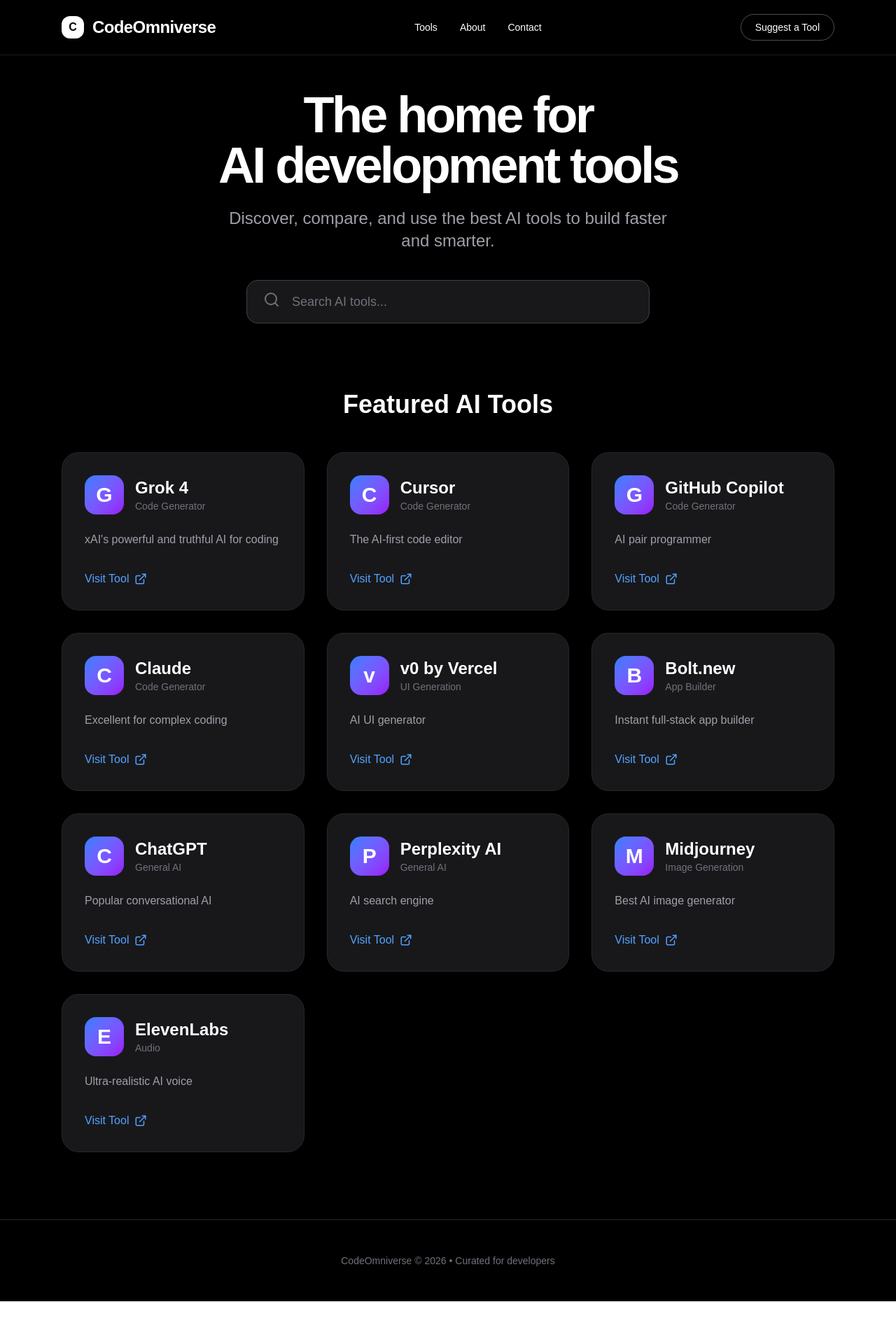
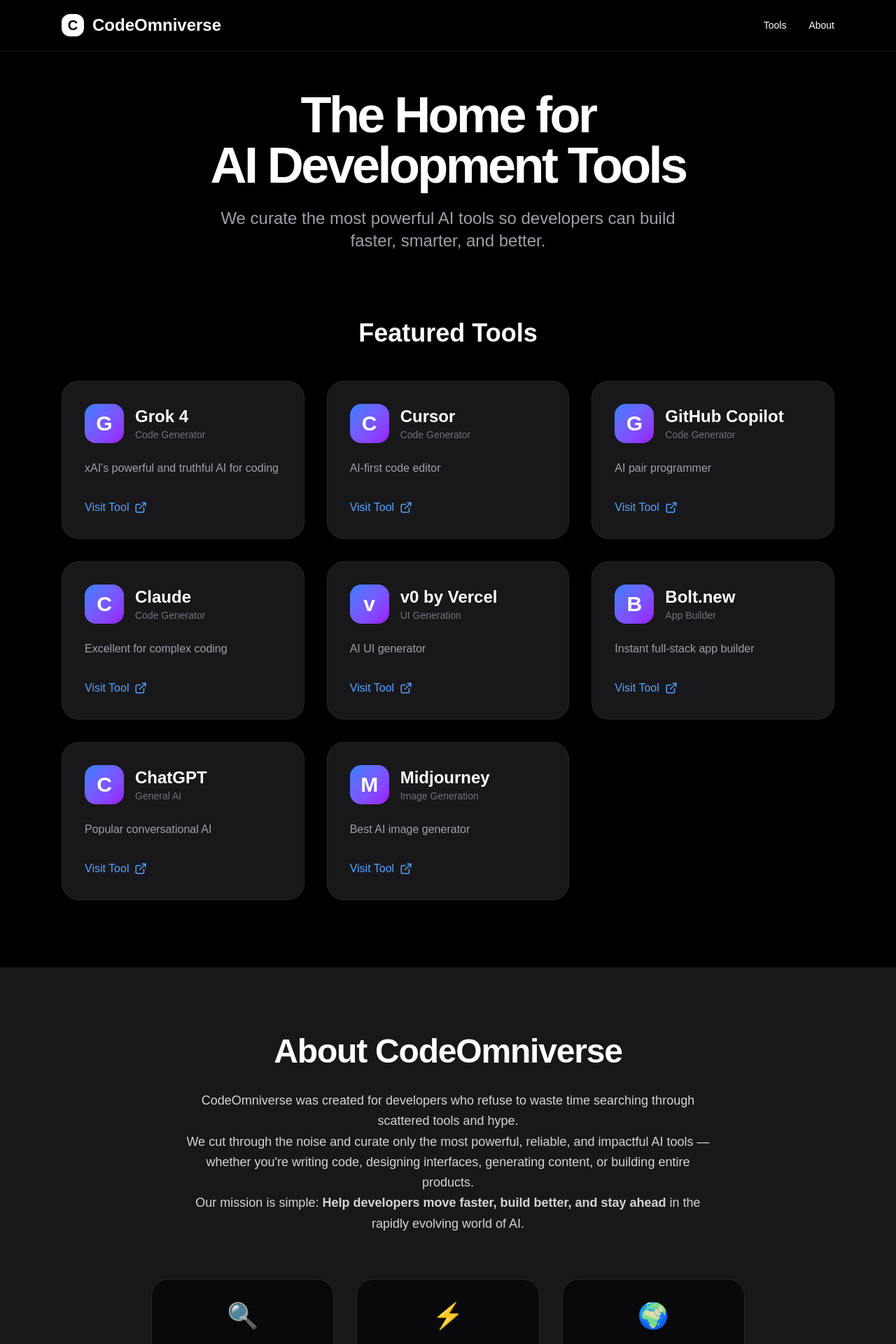
Before and after one commit to karhyoone/codeomniverse, a Next.js app: page / in a window 1280 px wide. Shown: the top 1920 px of the page at 70% size. Before the commit the page ends 1859 px from the top, so only its background shows below. Built offline with nearby package versions, Linux system fonts and the light colour scheme.

Commit message:
Added strong professional About Us section + improved structure

```diff
--- a/src/app/page.tsx
+++ b/src/app/page.tsx
@@ -4,19 +4,14 @@
 import { Search, ExternalLink, ArrowRight } from "lucide-react";
 
 const tools = [
-  // AI Code Generators
   { name: "Grok 4", category: "Code Generator", link: "https://grok.x.ai", description: "xAI's powerful and truthful AI for coding" },
-  { name: "Cursor", category: "Code Generator", link: "https://cursor.com", description: "The AI-first code editor" },
+  { name: "Cursor", category: "Code Generator", link: "https://cursor.com", description: "AI-first code editor" },
   { name: "GitHub Copilot", category: "Code Generator", link: "https://github.com/features/copilot", description: "AI pair programmer" },
   { name: "Claude", category: "Code Generator", link: "https://claude.ai", description: "Excellent for complex coding" },
   { name: "v0 by Vercel", category: "UI Generation", link: "https://v0.dev", description: "AI UI generator" },
   { name: "Bolt.new", category: "App Builder", link: "https://bolt.new", description: "Instant full-stack app builder" },
-
-  // General AI Tools
   { name: "ChatGPT", category: "General AI", link: "https://chat.openai.com", description: "Popular conversational AI" },
-  { name: "Perplexity AI", category: "General AI", link: "https://perplexity.ai", description: "AI search engine" },
   { name: "Midjourney", category: "Image Generation", link: "https://midjourney.com", description: "Best AI image generator" },
-  { name: "ElevenLabs", category: "Audio", link: "https://elevenlabs.io", description: "Ultra-realistic AI voice" },
 ];
 
 export default function Home() {
@@ -29,59 +24,36 @@
 
   return (
     <div className="min-h-screen bg-black text-white">
-      {/* Navigation - Cursor style */}
-      <nav className="fixed top-0 left-0 right-0 z-50 bg-black/80 backdrop-blur-md border-b border-white/10">
+      {/* Navigation */}
+      <nav className="fixed top-0 left-0 right-0 z-50 bg-black/90 backdrop-blur-md border-b border-white/10">
         <div className="max-w-6xl mx-auto px-6 py-5 flex items-center justify-between">
           <div className="flex items-center gap-3">
-            <div className="w-8 h-8 bg-white rounded-xl flex items-center justify-center text-black font-bold">C</div>
-            <span className="text-2xl font-semibold tracking-tight">CodeOmniverse</span>
+            <div className="w-8 h-8 bg-white rounded-xl flex items-center justify-center text-black font-bold text-xl">C</div>
+            <span className="text-2xl font-semibold">CodeOmniverse</span>
           </div>
-
-          <div className="hidden md:flex items-center gap-8 text-sm">
+          <div className="hidden md:flex gap-8 text-sm">
             <a href="#tools" className="hover:text-blue-400 transition">Tools</a>
             <a href="#about" className="hover:text-blue-400 transition">About</a>
-            <a href="https://x.com/karhyoon" target="_blank" className="hover:text-blue-400 transition">Contact</a>
           </div>
-
-          <a href="https://x.com/karhyoon" target="_blank" className="text-sm px-5 py-2 border border-white/30 rounded-full hover:bg-white hover:text-black transition">
-            Suggest a Tool
-          </a>
         </div>
       </nav>
 
-      {/* Hero Section - Similar to Cursor */}
-      <div className="pt-32 pb-24 text-center">
-        <div className="max-w-4xl mx-auto px-6">
-          <h1 className="text-7xl font-bold tracking-tighter mb-6">
-            The home for<br />AI development tools
-          </h1>
-          <p className="text-2xl text-zinc-400 mb-10 max-w-2xl mx-auto">
-            Discover, compare, and use the best AI tools to build faster and smarter.
-          </p>
-
-          <div className="relative max-w-xl mx-auto">
-            <Search className="absolute left-6 top-4 text-zinc-500" size={24} />
-            <input
-              type="text"
-              placeholder="Search AI tools..."
-              value={searchTerm}
-              onChange={(e) => setSearchTerm(e.target.value)}
-              className="w-full bg-zinc-900 border border-zinc-700 rounded-2xl pl-16 py-4 text-lg focus:outline-none focus:border-blue-500 placeholder-zinc-500"
-            />
-          </div>
-        </div>
+      {/* Hero */}
+      <div className="pt-32 pb-24 text-center px-6">
+        <h1 className="text-7xl font-bold tracking-tighter mb-6">
+          The Home for<br />AI Development Tools
+        </h1>
+        <p className="text-2xl text-zinc-400 max-w-2xl mx-auto">
+          We curate the most powerful AI tools so developers can build faster, smarter, and better.
+        </p>
       </div>
 
       {/* Tools Section */}
       <div id="tools" className="max-w-6xl mx-auto px-6 pb-24">
-        <h2 className="text-4xl font-semibold text-center mb-12">Featured AI Tools</h2>
-
+        <h2 className="text-4xl font-semibold text-center mb-12">Featured Tools</h2>
         <div className="grid grid-cols-1 md:grid-cols-2 lg:grid-cols-3 gap-8">
           {filteredTools.map((tool, i) => (
-            <div
-              key={i}
-              className="group bg-zinc-900 border border-zinc-800 rounded-3xl p-8 hover:border-blue-500 hover:bg-zinc-900/80 transition-all duration-300"
-            >
+            <div key={i} className="group bg-zinc-900 border border-zinc-800 rounded-3xl p-8 hover:border-blue-500 transition-all">
               <div className="flex items-center gap-4 mb-6">
                 <div className="w-14 h-14 bg-gradient-to-br from-blue-500 to-purple-600 rounded-2xl flex items-center justify-center text-3xl font-bold text-white">
                   {tool.name[0]}
@@ -91,29 +63,57 @@
                   <p className="text-sm text-zinc-500">{tool.category}</p>
                 </div>
               </div>
-
-              <p className="text-zinc-400 mb-8 line-clamp-3">
-                {tool.description}
-              </p>
-
-              <a
-                href={tool.link}
-                target="_blank"
-                rel="noopener noreferrer"
-                className="inline-flex items-center gap-2 text-blue-400 hover:text-blue-300 font-medium group-hover:translate-x-1 transition"
-              >
-                Visit Tool
-                <ExternalLink size={18} />
+              <p className="text-zinc-400 mb-8 line-clamp-3">{tool.description}</p>
+              <a href={tool.link} target="_blank" rel="noopener noreferrer"
+                className="inline-flex items-center gap-2 text-blue-400 hover:text-blue-300">
+                Visit Tool <ExternalLink size={18} />
               </a>
             </div>
           ))}
         </div>
       </div>
 
-      {/* Simple Footer */}
+      {/* About Us Section - Strong & Professional */}
+      <div id="about" className="bg-zinc-900 py-24">
+        <div className="max-w-4xl mx-auto px-6 text-center">
+          <h2 className="text-5xl font-bold tracking-tight mb-8">About CodeOmniverse</h2>
+
+          <div className="prose prose-invert max-w-3xl mx-auto text-lg leading-relaxed text-zinc-300">
+            <p>
+              CodeOmniverse was created for developers who refuse to waste time searching through scattered tools and hype.
+            </p>
+            <p>
+              We cut through the noise and curate only the most powerful, reliable, and impactful AI tools — whether you're writing code, designing interfaces, generating content, or building entire products.
+            </p>
+            <p>
+              Our mission is simple: <strong>Help developers move faster, build better, and stay ahead</strong> in the rapidly evolving world of AI.
+            </p>
+          </div>
+
+          <div className="mt-16 grid grid-cols-1 md:grid-cols-3 gap-8">
+            <div className="bg-zinc-950 border border-zinc-800 rounded-3xl p-8">
+              <div className="text-blue-400 text-4xl mb-4">🔍</div>
+              <h4 className="font-semibold text-xl mb-3">Curated Excellence</h4>
+              <p className="text-zinc-400">We test and review every tool before adding it. Only the best make the cut.</p>
+            </div>
+            <div className="bg-zinc-950 border border-zinc-800 rounded-3xl p-8">
+              <div className="text-blue-400 text-4xl mb-4">⚡</div>
+              <h4 className="font-semibold text-xl mb-3">Built for Speed</h4>
+              <p className="text-zinc-400">We focus on tools that genuinely save time and boost productivity.</p>
+            </div>
+            <div className="bg-zinc-950 border border-zinc-800 rounded-3xl p-8">
+              <div className="text-blue-400 text-4xl mb-4">🌍</div>
+              <h4 className="font-semibold text-xl mb-3">For Real Developers</h4>
+              <p className="text-zinc-400">Made by developers, for developers who ship products, not just experiment.</p>
+            </div>
+          </div>
+        </div>
+      </div>
+
+      {/* Footer */}
       <footer className="border-t border-zinc-800 py-12 bg-black">
         <div className="max-w-6xl mx-auto px-6 text-center text-zinc-500 text-sm">
-          CodeOmniverse © 2026 • Curated for developers
+          CodeOmniverse © 2026 • Curated with passion for the developer community
         </div>
       </footer>
     </div>
```
